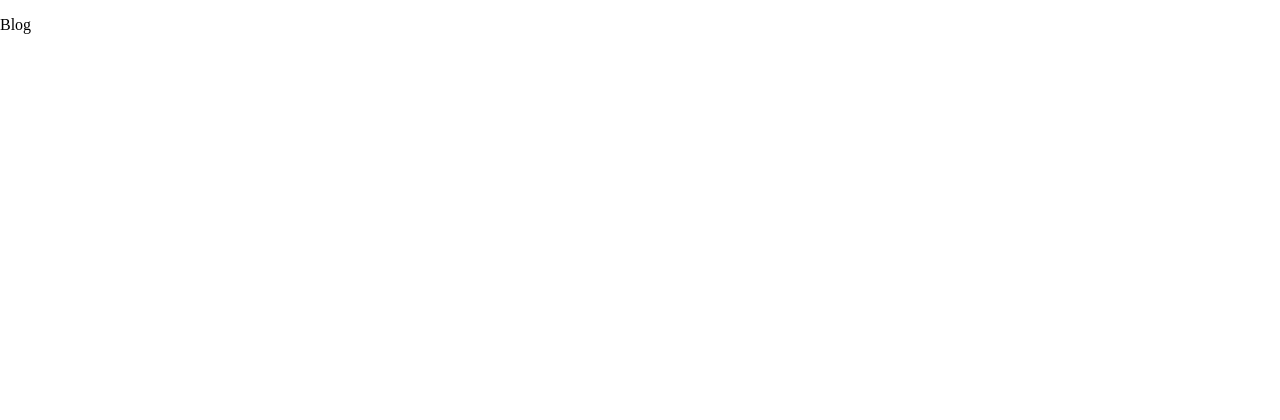
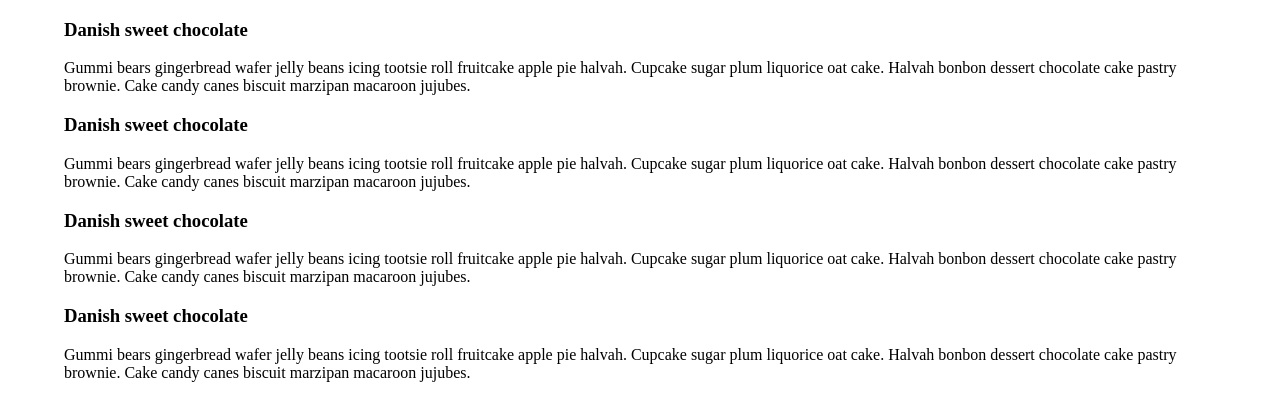
Before and after one commit to DominikaSzu/blog-project, a React (Create React App) app: page /blog/1 in a window 1280 px wide. Shown: the top 420 px of the page. Built offline with nearby package versions, Linux system fonts and the light colour scheme.

Commit message:
Blog posts added

```diff
--- a/src/components/Blog.js
+++ b/src/components/Blog.js
@@ -1,9 +1,15 @@
 import React from 'react';
+import BlogPost from './BlogPost';
 
 class Blog extends React.Component {
 	render() {
 		return (
-			<p>Blog</p>
+		<div className="blog">
+			<BlogPost />
+			<BlogPost />
+			<BlogPost />
+			<BlogPost />
+		</div>
 	)}
 }
 
--- /dev/null
+++ b/src/components/BlogPost.js
@@ -0,0 +1,15 @@
+import React from 'react';
+
+class BlogPost extends React.Component {
+	render() {
+		return (
+			<article className="blog-post">
+				<h3 className="title">Danish sweet chocolate</h3>
+				<p className="post-content">
+				Gummi bears gingerbread wafer jelly beans icing tootsie roll fruitcake apple pie halvah. Cupcake sugar plum liquorice oat cake. Halvah bonbon dessert chocolate cake pastry brownie. Cake candy canes biscuit marzipan macaroon jujubes.
+				</p>
+			</article>
+	)}
+}
+
+export default BlogPost;
--- a/src/components/Slider.js
+++ b/src/components/Slider.js
@@ -5,8 +5,8 @@ class Slider extends React.Component {
 	render() {
 		return (
 			<div className="gallery">
-				<figure className="photo">
-					<img className="photo" src={photo} alt="Pink Book"/>
+				<figure className="photo-box">
+					<img className="photo-img" src={photo} alt="Pink Book"/>
 				</figure>
 			</div>
 	)}
--- a/src/css/index.css
+++ b/src/css/index.css
@@ -70,6 +70,11 @@ body {
 
 /*  Blog Component  */
 
+.blog {
+	width: 90vw;
+	margin: auto;
+}
+
 /*  InstagramInfo Component  */
 
   /*Footer Component  */
```
